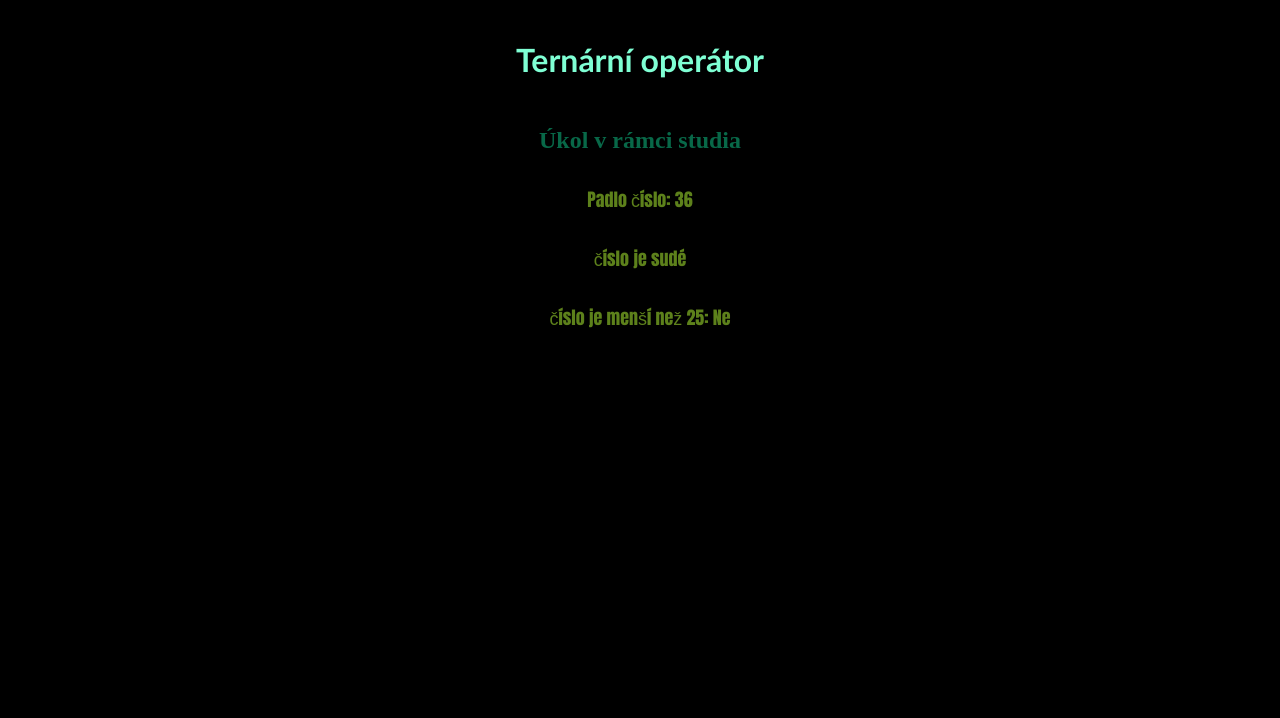
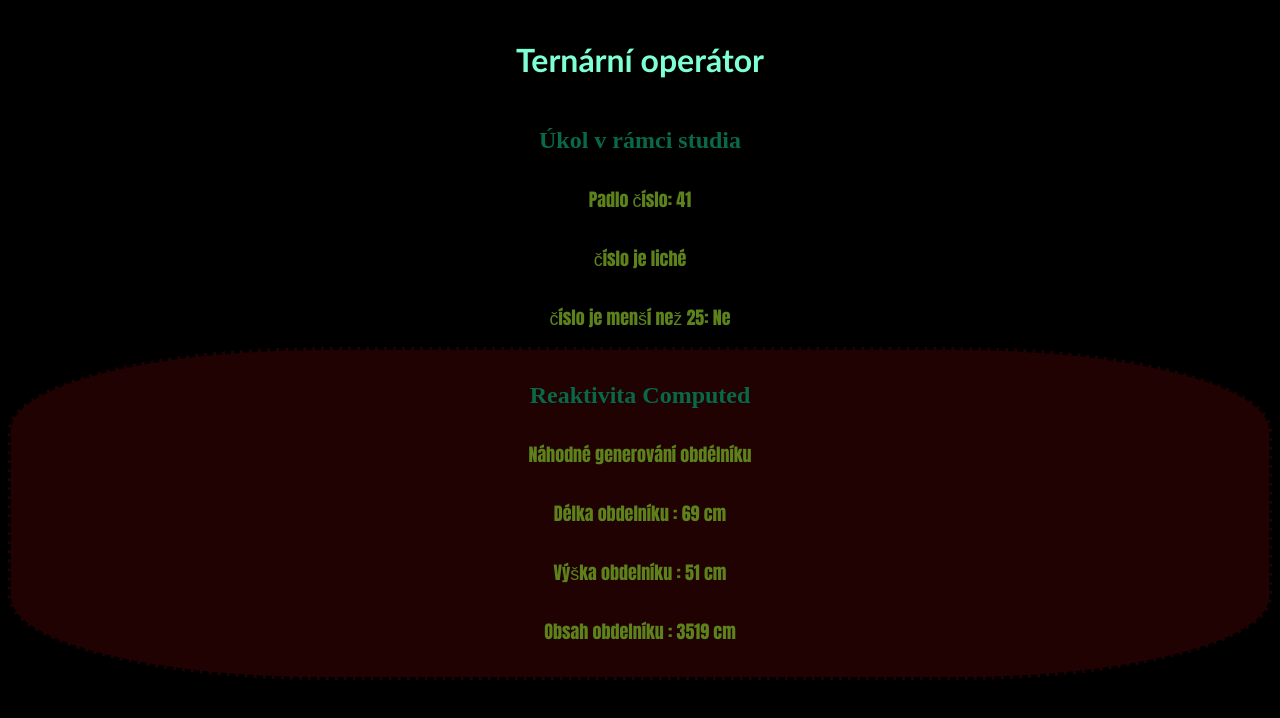
Before and after one commit to David-MsF/ternarniOperator, a Vue app: page / in a window 1280 px wide. Shown: the top 718 px of the page. Built offline with nearby package versions, Linux system fonts and the light colour scheme.

Commit message:
computed

```diff
--- a/src/App.vue
+++ b/src/App.vue
@@ -1,6 +1,6 @@
 <script setup>
 import {ref} from "vue";
-
+import ReaktivitaComputed from "./components/ReaktivitaComputed.vue";
 const nahodneCislo = ref(Math.floor(Math.random()*50));
 setInterval (() => {
   nahodneCislo.value = (Math.floor(Math.random()*50));
@@ -19,7 +19,9 @@ setInterval (() => {
 <p>číslo je {{  (nahodneCislo %2===0) ? "sudé" : "liché" }}</p>
 <p>číslo je menší než 25: {{  (nahodneCislo < 25) ? "Ano" : "Ne"  }}</p>
 
-
+<div class="karta">
+  <ReaktivitaComputed />
+</div>
 
 
 
--- a/src/assets/main.css
+++ b/src/assets/main.css
@@ -40,3 +40,11 @@ p {
   font-family: Impact, Haettenschweiler, 'Arial Narrow Bold', sans-serif;
 
 }
+.karta{
+  margin: auto;
+  padding: 1rem;
+  background-color: rgb(32, 2, 2) ;
+  border-style: dashed;
+  border-radius: 25%;
+
+}
--- /dev/null
+++ b/src/components/ReaktivitaComputed.vue
@@ -0,0 +1,60 @@
+<script setup>
+import {ref, computed} from "vue"
+/*const poleCisel = ref([11, 74, 45, 85, 66]);
+function zjistitSumu() {
+    let sumaPole = 0;
+for ( let cislo of poleCisel.value) {
+    sumaPole += cislo;
+}
+return sumaPole;
+}
+
+const sumaComputed = computed(() => {
+    let sumaPole = 0;
+for ( let cislo of poleCisel.value) {
+    sumaPole += cislo;
+}
+return sumaPole
+});
+
+setTimeout( () => {
+    poleCisel.value.push(Math.floor(Math.random()* 100))
+}, 2000);
+*/
+const cisloDelka = ref(Math.floor(Math.random() * 100));
+const cisloVyska =ref(Math.floor(Math.random() * 100));
+const obsahObdelniku = computed( () => {
+    return cisloDelka.value*cisloVyska.value;
+
+});
+
+setInterval( () => {
+    cisloDelka.value = Math.floor(Math.random() * 100);
+    cisloVyska.value = Math.floor(Math.random() * 100);
+
+
+}, 2000);
+
+</script>
+
+
+<template>
+    <h2>Reaktivita Computed</h2>
+    <!--<p>pole čísel: {{  poleCisel }}</p>
+    <p>suma pole ( function ): {{ zjistitSumu() }}</p> !!! dává zabrat PC
+    <p>suma pole (computed): {{ sumaComputed%2 ? "sudé" : "liché" }}</p>
+    <p> suma : {{ sumaComputed }}</p>   -->
+    <p>Náhodné generování obdélníku</p>
+    <p>Délka obdelníku : {{  cisloDelka }} cm</p>
+    <p>Výška obdelníku : {{  cisloVyska }} cm</p>
+    <p>Obsah obdelníku : {{  obsahObdelniku }} cm</p>
+
+
+
+</template>
+
+
+
+<style scoped>
+
+</style>
```
